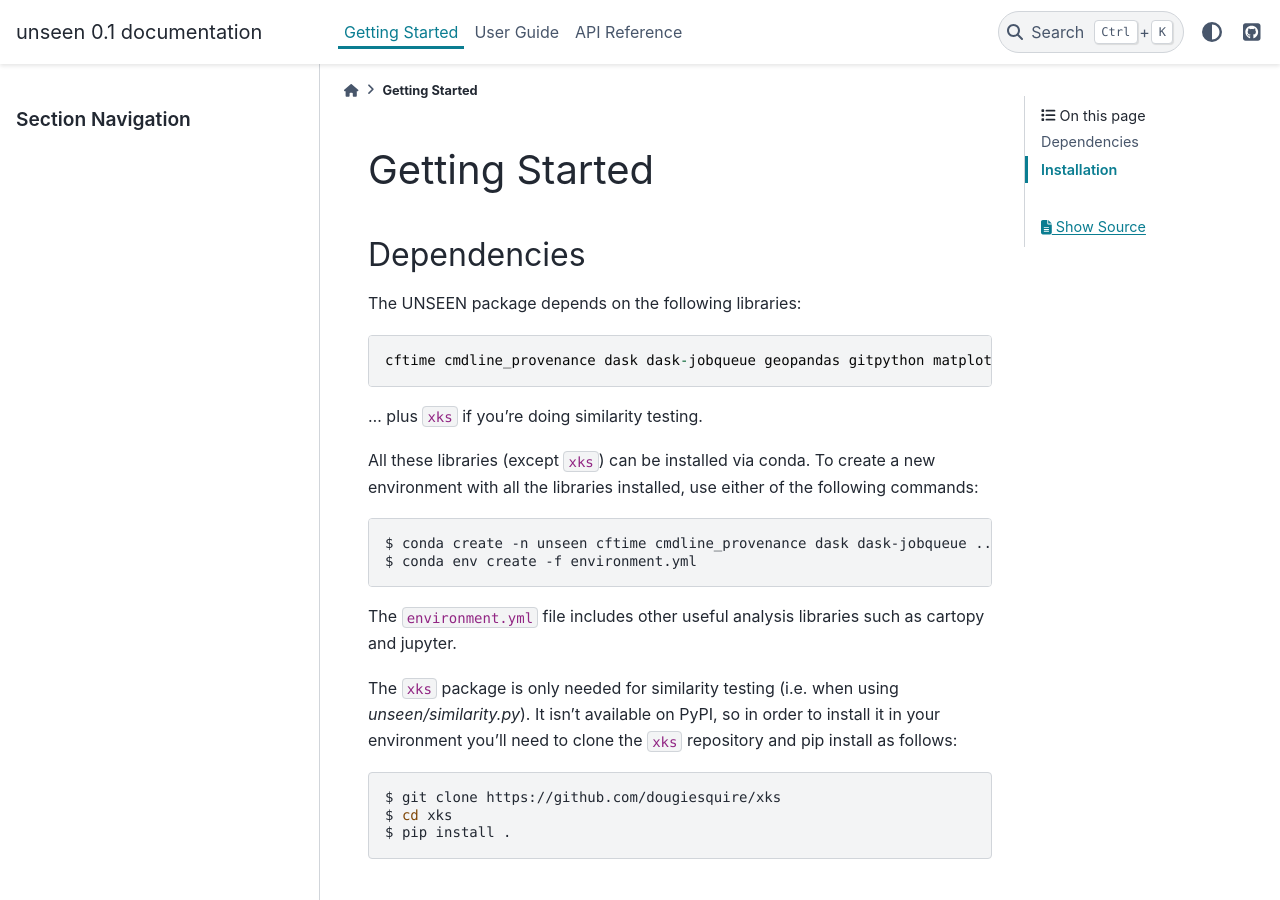
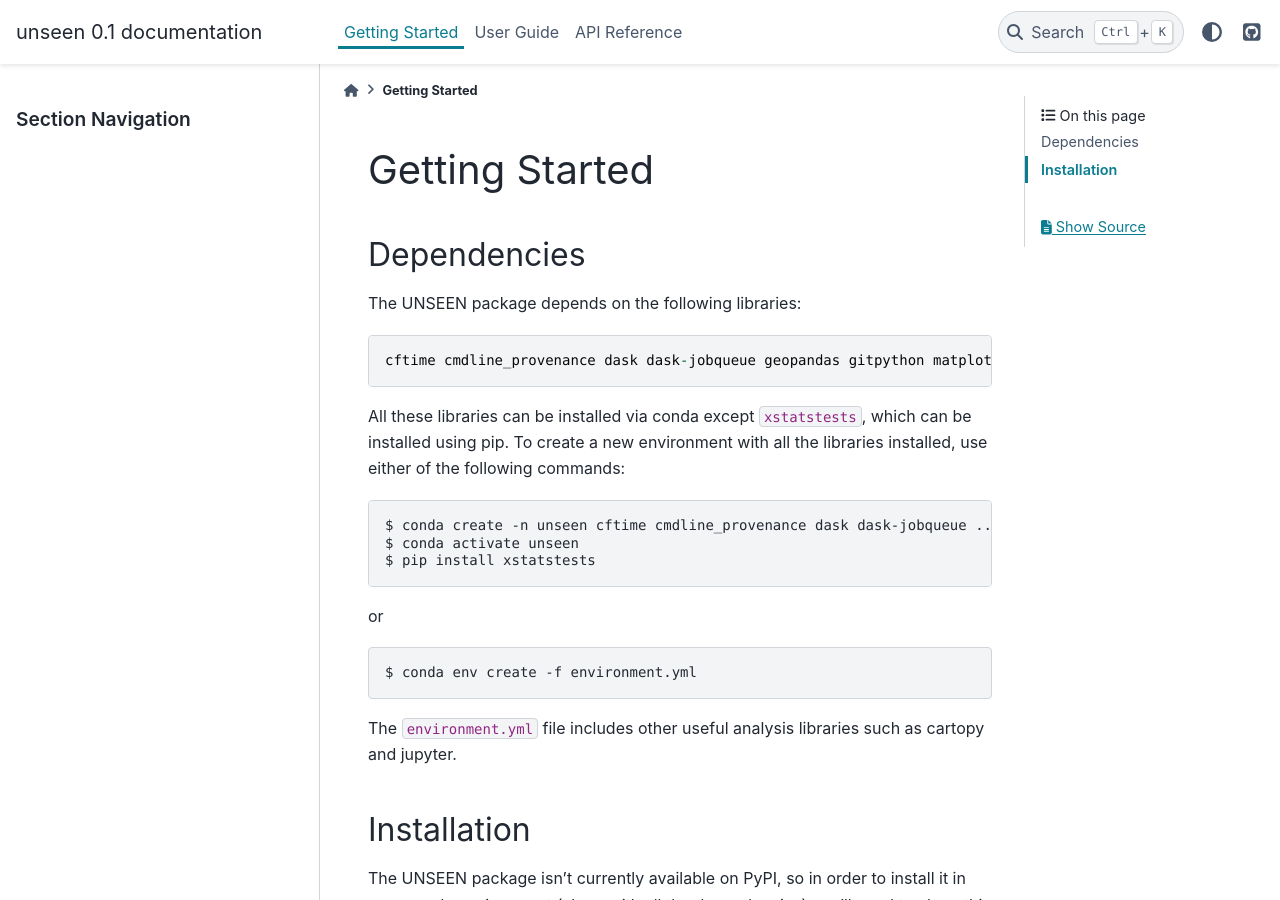
Before and after one commit to AusClimateService/unseen, a Sphinx documentation site: the page built from docs/getting_started/index.rst, in a window 1280 px wide and 900 px high. Built offline with Sphinx 7.4.7 and the PyData theme 0.15.4, drawn with Linux system fonts in a browser that asks for light colours.

Commit message:
Update xks to xstatstests in docs

```diff
--- a/docs/getting_started/index.rst
+++ b/docs/getting_started/index.rst
@@ -6,34 +6,28 @@ Dependencies
 
 The UNSEEN package depends on the following libraries: ::
 
-   cftime cmdline_provenance dask dask-jobqueue geopandas gitpython matplotlib netCDF4 numpy pytest pyyaml regionmask scipy xarray xclim xskillscore zarr
+   cftime cmdline_provenance dask dask-jobqueue geopandas gitpython matplotlib netCDF4 numpy pytest pyyaml regionmask scipy xarray xclim xskillscore xstatstests zarr
 
-... plus ``xks`` if you're doing similarity testing.
-
-All these libraries (except ``xks``) can be installed via conda.
+All these libraries can be installed via conda except ``xstatstests``,
+which can be installed using pip.
 To create a new environment with all the libraries installed,
 use either of the following commands:
 
 .. code:: bash
 
    $ conda create -n unseen cftime cmdline_provenance dask dask-jobqueue ...
+   $ conda activate unseen
+   $ pip install xstatstests
+
+or
+
+.. code:: bash
+
    $ conda env create -f environment.yml
 
 
 The ``environment.yml`` file includes other useful analysis libraries
 such as cartopy and jupyter.
-
-The ``xks`` package is only needed for similarity testing
-(i.e. when using `unseen/similarity.py`).
-It isn't available on PyPI,
-so in order to install it in your environment you'll need to clone
-the ``xks`` repository and pip install as follows:
-
-.. code:: bash
-
-   $ git clone https://github.com/dougiesquire/xks
-   $ cd xks
-   $ pip install .
 
 
 Installation
```
